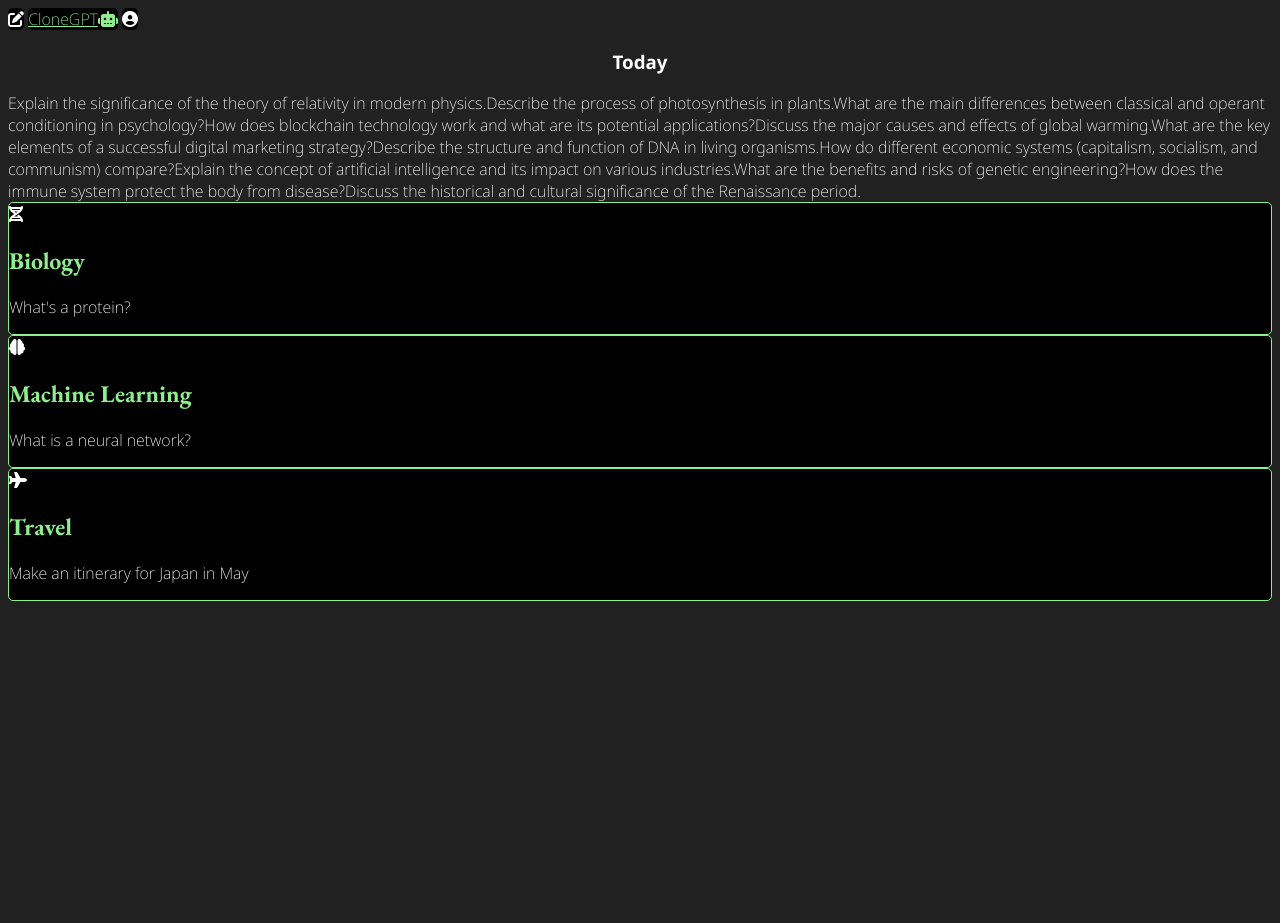
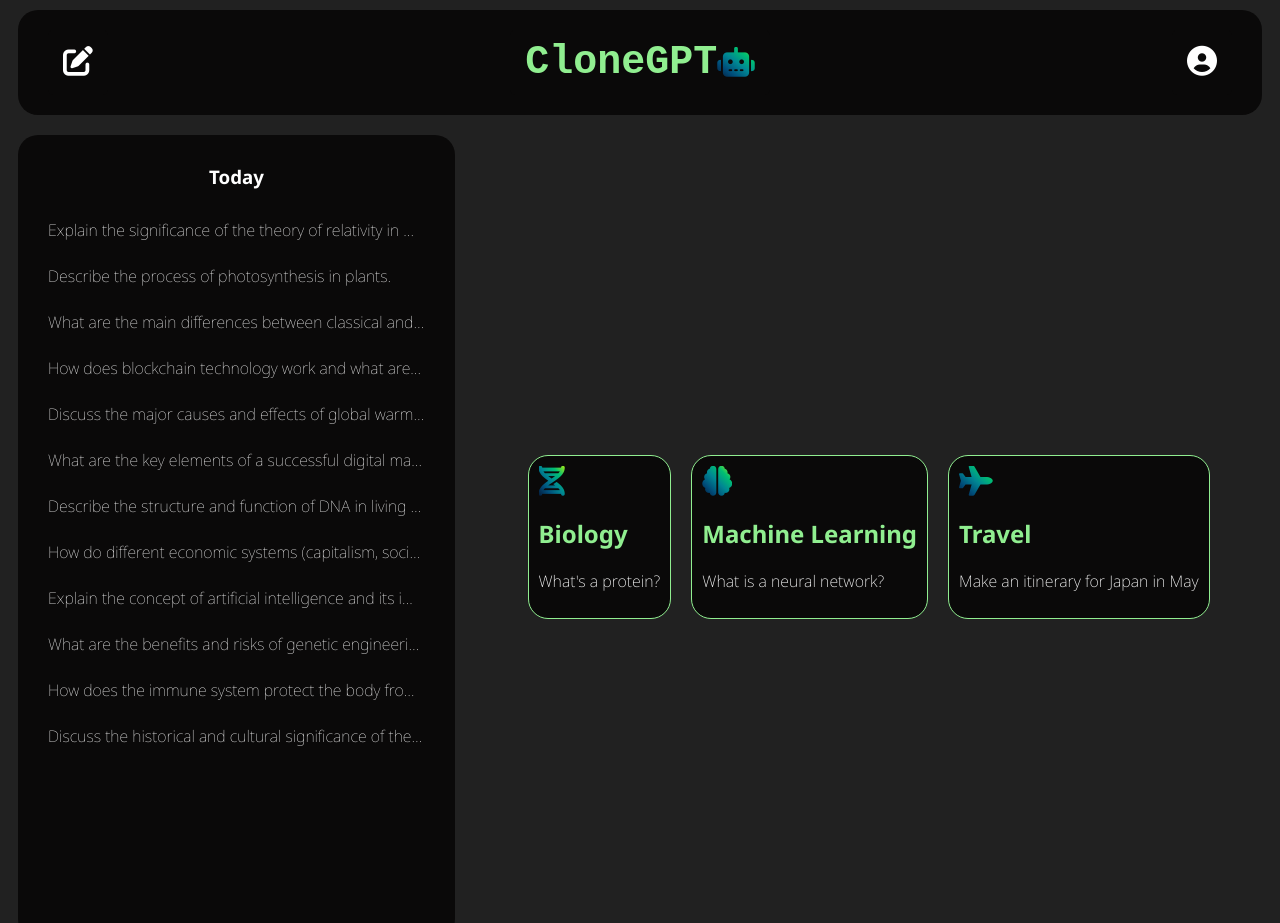
Before and after one commit to helloprof/cloneGPT, a plain HTML site: page index.html in a window 1280 px wide. Shown: the top 923 px of the page. Before the commit the page ends 800 px from the top, so only its background shows below. Drawn offline with nearby package versions, Linux system fonts and the light colour scheme.

Commit message:
styles for cloneGPT

```diff
--- a/css/styles.css
+++ b/css/styles.css
@@ -9,18 +9,30 @@ body {
     color: white;
     background-color: #212121;
     font-weight: 200;
+    /* background-image: linear-gradient(to right top, #051937, #004d7a, #008793, #00bf72, #a8eb12); */
+    /* background-image: linear-gradient(to right top, #193764, #006085, #00878c, #4aab7f, #adc773); */
 }
 
 .topic-card {
-    background-color: black;
+    background-color: #0a0909;
     color: white;
     border: solid 1px lightgreen;
-    border-radius: 5px;
+    border-radius: 20px;
+    margin: 10px;
+    padding: 10px;
 
 }
 
+.topic-icon {
+    font-size: 30px;
+    /* color: gray; */
+    background-image: linear-gradient(to right top, #051937, #004d7a, #008793, #00bf72, #a8eb12);;
+    color: transparent;
+    background-clip: text;
+}
+
 h2 {
-    font-family: 'EB Garamond', serif;
+    /* font-family: 'EB Garamond', serif; */
     color: lightgreen;
 
 }
@@ -29,10 +41,27 @@ h2 {
 
 } */
 
+.nav-bar {
+    background-color: #0a0909;
+    color: white;
+    /* border: solid 1px lightgreen; */
+    border-radius: 20px;
+    margin: 10px;
+    /* width: 100%; */
+    padding: 10px 20px;
+    font-size: 20px;
+    display: flex;
+    justify-content: space-between;
+}
+
 .nav-link {
     color: white;
-    background-color: black;
+    background-color: #0a0909;
     border-radius: 5px;
+    margin: 10px;
+    padding: 10px 15px;
+    /* border: solid 1px lightgreen; */
+    font-size: 30px;
 
 }
 
@@ -48,25 +77,65 @@ a:visited {
     color:white;
 }
 
-/* #id {
-
-}
-
-.class {
-
-}
-
-element {
-
-} */
-
 #title {
     color: lightgreen;
+    font-weight: bold;
+    text-decoration: none;
+    font-family: 'Courier New', monospace;
+    font-size: 40px;
 }
 
 .card {
     color: white;
-    background-color: black;
+    background-color: #0a0909;
     border: solid 1px lightgreen;
 
 }
+
+#topics {
+    display: flex;
+    justify-content: center;
+}
+
+.main {
+    display: flex;
+    /* justify-content: center;
+    align-items: center;
+    flex-direction: row; */
+}
+
+.sidebar {
+    display: flex;
+    flex-direction: column;
+    justify-content: left;
+    background-color: #0a0909;
+    width: 33%;
+    height: 98vh;
+    border-radius: 20px;
+    margin: 10px;
+    padding: 10px;
+}
+
+.GPT {
+    display: flex;
+    justify-content: center;
+    /* align-items: stretch */
+    flex-direction: column;
+    width: 100%;
+}
+
+.priorChatButton {
+    /* background-color: transparent; */
+    color: white;
+    font-weight: lighter;
+    text-overflow: ellipsis;
+    overflow: hidden;
+    white-space: nowrap;
+    padding: 10px;
+    border-radius: 15px;
+    margin: 2px 10px;
+}
+
+.priorChatButton:hover {
+    background-color: gray;
+}
```
